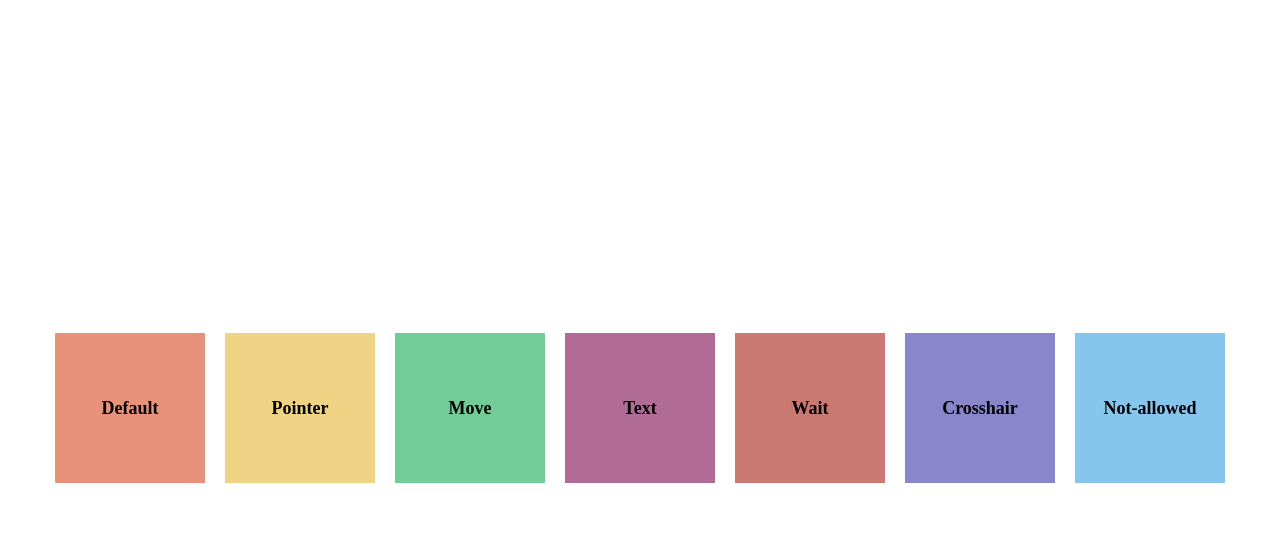
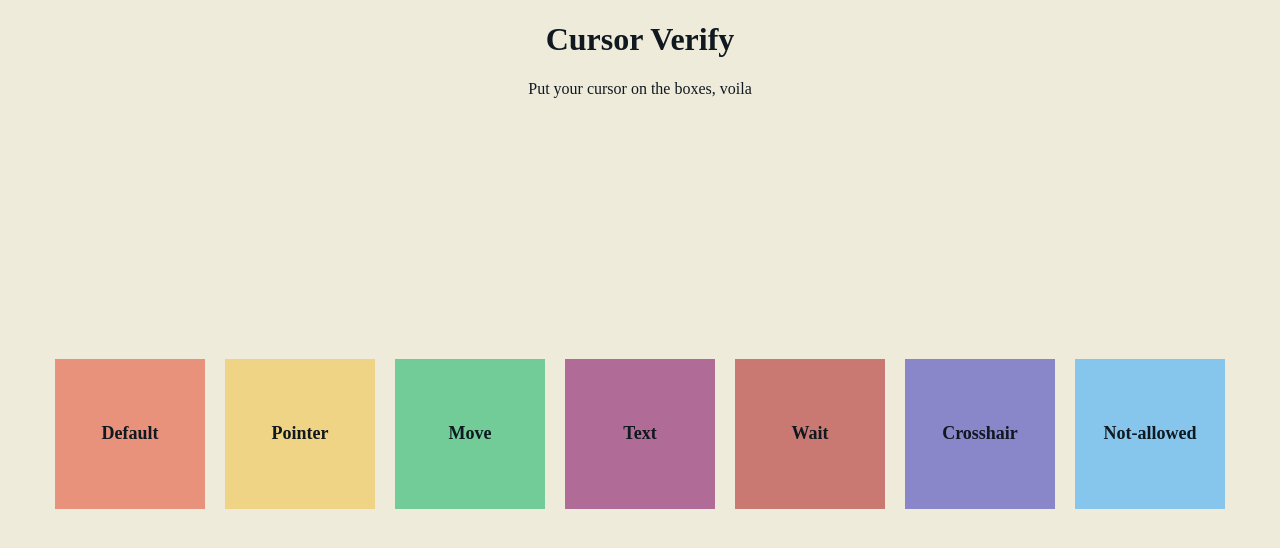
Before and after one commit to enricolam/CursorVerify, a plain HTML site: page index.html in a window 1280 px wide. Drawn offline with Linux system fonts and the light colour scheme.

Commit message:
Update index.html

```diff
--- a/index.html
+++ b/index.html
@@ -5,12 +5,23 @@
   <meta name="viewport" content="width=device-width, initial-scale=1.0">
   <title>Cursor Verify</title>
   <style>
-    .cursor-container {
+    html{
+      background-color:#EEEBDB;
+      color: #101820;
+      user-select:none;
+    }
+    .description{
+      display: inline;
+      width: 100vw;
+      height: 20vh;
+      text-align: center;
+    }
+    .cursor-container{
       display: flex;
       flex-wrap: wrap;
       justify-content: center;
       align-items: center;
-      height: 100vh;
+      height: 80vh;
       row-gap: 20px;
       column-gap: 20px;
     }
@@ -62,6 +73,10 @@
   </style>
 </head>
 <body>
+  <div class="description">
+    <h1>Cursor Verify</h1>
+    <p>Put your cursor on the boxes, voila</p>
+  </div>
   <div class="cursor-container">
     <div class="cursor-item default">Default</div>
     <div class="cursor-item pointer">Pointer</div>
```
